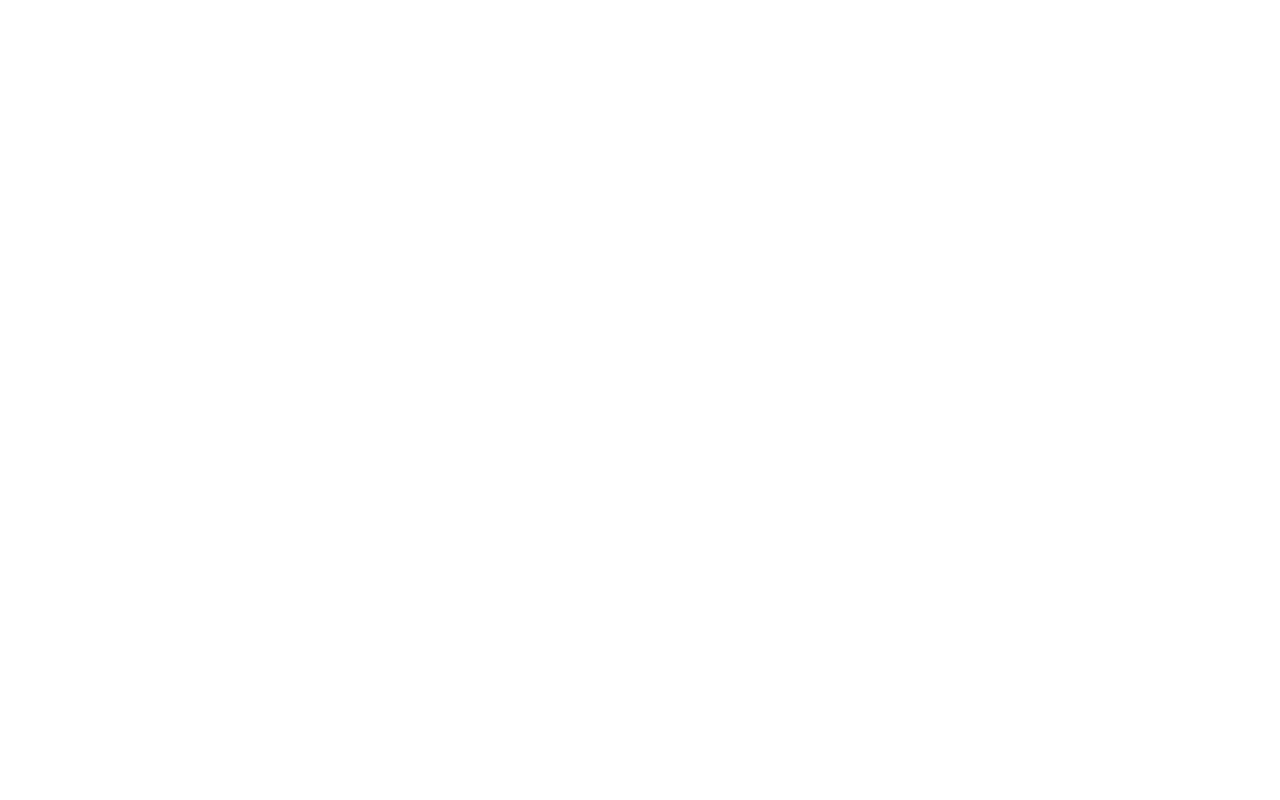
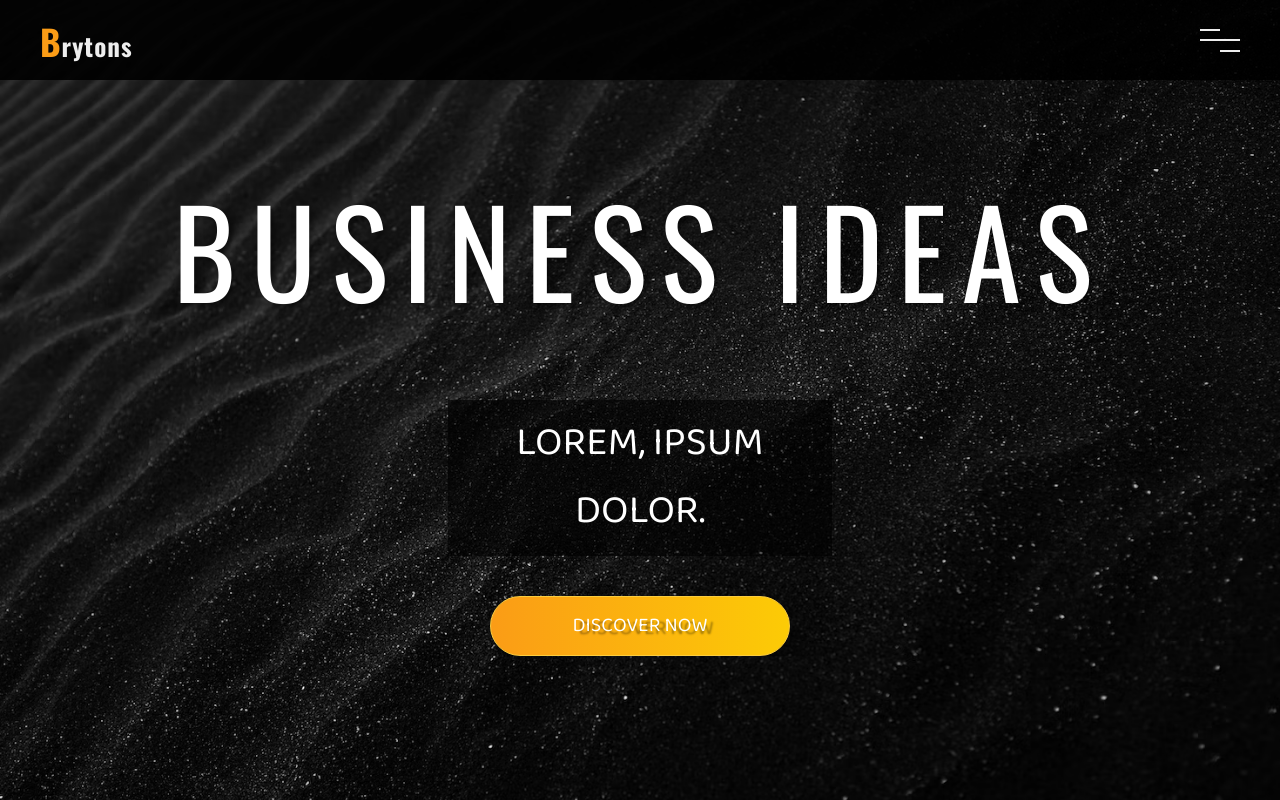
Before and after one commit to tomisola1/Business-Agency-Website, a plain HTML site: page index.html in a window 1280 px wide. Drawn offline with nearby package versions, Linux system fonts and the light colour scheme.

Commit message:
section 1 and navbar complete

```diff
--- a/index.html
+++ b/index.html
@@ -5,9 +5,49 @@
     <meta http-equiv="X-UA-Compatible" content="IE=edge">
     <meta name="viewport" content="width=device-width, initial-scale=1.0">
     <link rel="stylesheet" type="text/css" href="style.css">
-    <title>Document</title>
+    <link rel="stylesheet" href="https://cdnjs.cloudflare.com/ajax/libs/font-awesome/6.2.0/css/all.min.css">
+    <title>Brytons</title>
 </head>
 <body>
+    <!-- navbar -->
+    <nav class="navbar">
+        <div class="logo">
+            <a href="#">
+                <span>B</span>rytons
+            </a>
+        </div>
+        <div class="nav-list">
+            <a href="#" class="nav-link">Home</a>
+            <a href="#" class="nav-link">About</a>
+            <a href="#" class="nav-link">Pricing</a>
+            <a href="#" class="nav-link">Blog</a>
+            <a href="#" class="nav-link">contact</a>
+        </div>
+    </nav>
+    <!-- End of navbar -->
+    <!-- Menu -->
+    <div class="menu">
+        <div class="line line-1"></div>
+        <div class="line line-2"></div>
+        <div class="line line-3"></div>
+    </div>
+    <!-- End of menu -->
+    <div class="container">
+        <!-- section 1 -->
+        <section class="section-1">
+            <div class="banner">
+                <h1 class="banner-heading">
+                    <span class="heading-1">Business Ideas</span>
+                    <span class="heading-2">Consulting</span>
+                    <span class="heading-3">Digital Marketing</span>
+                    <span class="heading-4">Strategy</span>
+                </h1>
+                <p class="banner-paragraph">Lorem, ipsum dolor.</p>
+                <button class="banner-btn">Discover Now</button>
+            </div>
+        </section>
+        <!-- End of section 1 -->
+    </div>
 
     <script type="text/javascript" src="script.js"></script>
 </body>
--- a/script.js
+++ b/script.js
@@ -0,0 +1,7 @@
+const menu = document.querySelector('.menu')
+const navbar = document.querySelector('.navbar')
+
+menu.addEventListener('click', () =>{
+    navbar.classList.toggle('change')
+    menu.classList.toggle('change')
+})
--- a/style.css
+++ b/style.css
@@ -0,0 +1,282 @@
+/* Common styles */
+@import url('https://fonts.googleapis.com/css2?family=Baloo+Da+2:wght@400;500;600;700;800&family=Oswald:wght@200;300;400;500;600;700&display=swap');
+
+* {
+    margin: 0;
+    padding: 0;
+    box-sizing: border-box;
+    text-decoration: none;
+    outline: none;
+    list-style-type: none;
+    font-family: 'Baloo Da 2', cursive;
+}
+
+html {
+    font-size: 62.5%;
+    /* This makes 1rem equals 10px instead of 16px */
+}
+/* End of common styles */
+/* navbar */
+.navbar {
+    width: 100%;
+    height: 8rem;
+    background-color: rgba(0, 0, 0, .9);
+    position: fixed;
+    top: -8rem;
+    z-index: 10;
+    padding: 3rem;
+    transition: height .5s;
+    animation: animateNavbar 1s .5s forwards;
+}
+
+@keyframes animateNavbar {
+    0% {
+        top: -8rem;
+    }
+    100% {
+        top: 0;
+    }
+}
+
+.navbar.change {
+    height: 100vh;
+}
+
+.logo {
+    position: absolute;
+    top: 1.5rem;
+    left: 4rem;
+}
+
+.logo a {
+    font-family: 'Oswald', sans-serif;
+    font-size: 2.5rem;
+    font-weight: 700;
+    color: #eee;
+    letter-spacing: .1rem;
+}
+
+.logo span {
+    font-family: 'Oswald', sans-serif;
+    font-size: 3.5rem;
+    font-weight: bold;
+    color: #fb9c16;
+}
+
+.nav-list {
+    position: absolute;
+    top: 25%;
+    left: 50%;
+    transform: translateX(-50%);
+    display: flex;
+    flex-direction: column;
+    align-items: center;
+    opacity: 0;
+    visibility: hidden;
+    transition: all .2s;
+}
+
+.change .nav-list {
+    opacity: 1;
+    visibility: visible;
+    transition: all .7s .5s;
+}
+
+.nav-link {
+    font-family: 'Oswald', sans-serif;
+    font-size: 4rem;
+    letter-spacing: .3rem;
+    color: #fff;
+    margin: 2rem 0;
+    transition: color .4s;
+}
+
+.nav-link:hover {
+    color: #fb9c16;
+}
+/* End of navbar */
+
+/* menu */
+.menu {
+    width: 4rem;
+    height: 4rem;
+    position: fixed;
+    top: 2rem;
+    right: 4rem;
+    z-index: 100;
+    display: flex;
+    flex-direction: column;
+    justify-content: space-evenly;
+
+}
+
+.line {
+    width: 100%;
+    height: .2rem;
+    background-color: #eee;
+    transition: transform .3s;
+}
+
+.line-1 {
+    width: 50%;
+}
+
+.change .line-1 {
+    transform: translate(100%, 1rem) rotate(-35deg);
+    transform-origin: right;
+}
+
+.line-3 {
+    width: 50%;
+    margin-left: auto;
+}
+
+.change .line-3 {
+    transform: translateY(-1rem) rotate(35deg);
+    transform-origin: right;
+}
+/* End of menu */
+
+/* section 1 */
+.section-1 {
+    width: 100%;
+    height: 100vh;
+    background: url(Images/background-img.avif) no-repeat;
+    background-size: cover;
+    position: relative;
+}
+
+.banner {
+    position: absolute;
+    width: 100%;
+    top: 20%;
+    left: 50%;
+    transform: translateX(-50%);
+    text-align: center;
+    overflow-x: hidden;
+}
+
+.banner-heading {
+    margin-bottom: 4rem;
+    height: 20rem;
+    perspective: 50rem;
+}
+
+.banner-heading span {
+    font-family: 'Oswald', cursive;
+    font-size: 12rem;
+    font-weight: 400;
+    text-transform: uppercase;
+    color: #fff;
+    text-shadow: .3rem .3rem .6rem rgba(0, 0, 0, .5);
+    position: absolute;
+    width: 100%;
+    display: flex;
+    justify-content: center;
+    transform: translateZ(8rem);
+    opacity: 0;
+    letter-spacing: 3rem;
+}
+
+.heading-1 {
+    animation: animateHeading 12s 3s infinite;
+}
+
+.heading-2 {
+    animation: animateHeading 12s 6s infinite;
+}
+
+.heading-3 {
+    animation: animateHeading 12s 9s infinite;
+}
+
+.heading-4 {
+    animation: animateHeading 12s 12s infinite;
+}
+
+@keyframes animateHeading {
+    0% {
+        transform: translateZ(8rem);
+        opacity: 0;
+        letter-spacing: 3rem;
+    }
+    3% {
+        transform: translateZ(0);
+        opacity: 1;
+        letter-spacing: 1.5rem;
+    }
+    25% {
+        transform: translateZ(0);
+        opacity: 1;
+        letter-spacing: 1.5rem;
+    }
+    28% {
+        transform: translateZ(8rem);
+        opacity: 0;
+        letter-spacing: 3rem;
+    }
+    100% {
+        transform: translateZ(8rem);
+        opacity: 0;
+        letter-spacing: 3rem;
+    }
+}
+
+.banner-paragraph {
+    font-size: 4rem;
+    font-weight: 400;
+    text-transform: uppercase;
+    color: #fff;
+    background-color: rgba(0, 0, 0, .6);
+    width: 30%;
+    margin: 0 auto 4rem auto;
+    padding: 1rem 0;
+    visibility: hidden;
+    animation: fadeAnimation 1s 1.5s forwards;
+}
+
+.banner-btn {
+    width: 30rem;
+    height: 6rem;
+    background: linear-gradient(to right, #fb9c16, #fccb06);
+    color: #fff;
+    font-size: 2rem;
+    text-transform: uppercase;
+    border-radius: 3rem;
+    border: .1rem solid #fbcc3f;
+    box-shadow: 1rem 2rem 3rem rgba(0, 0, 0, .5);
+    text-shadow: .6rem .3rem .2rem rgba(0, 0, 0, .4);
+    cursor: pointer;
+    visibility: hidden;
+    animation: fadeAnimation 1s 2s forwards;
+    position: relative;
+    overflow: hidden;
+}
+
+.banner-btn::before {
+    content: "";
+    width: 100%;
+    height: 100%;
+    background: linear-gradient(to right, transparent, #fff, transparent);
+    position: absolute;
+    top: 0;
+    left: -100%;
+    transform: skewX(-30deg);
+    transition: left .5s;
+}
+
+.banner-btn:hover::before {
+    left: 100%;
+}
+
+@keyframes fadeAnimation {
+    0% {
+        opacity: 0;
+        visibility: hidden;
+    }
+    100% {
+        opacity: 1;
+        visibility: visible;
+    }
+}
+/* End of section 1 */
```
Also changed, not shown: Images/background-img.avif (added).
